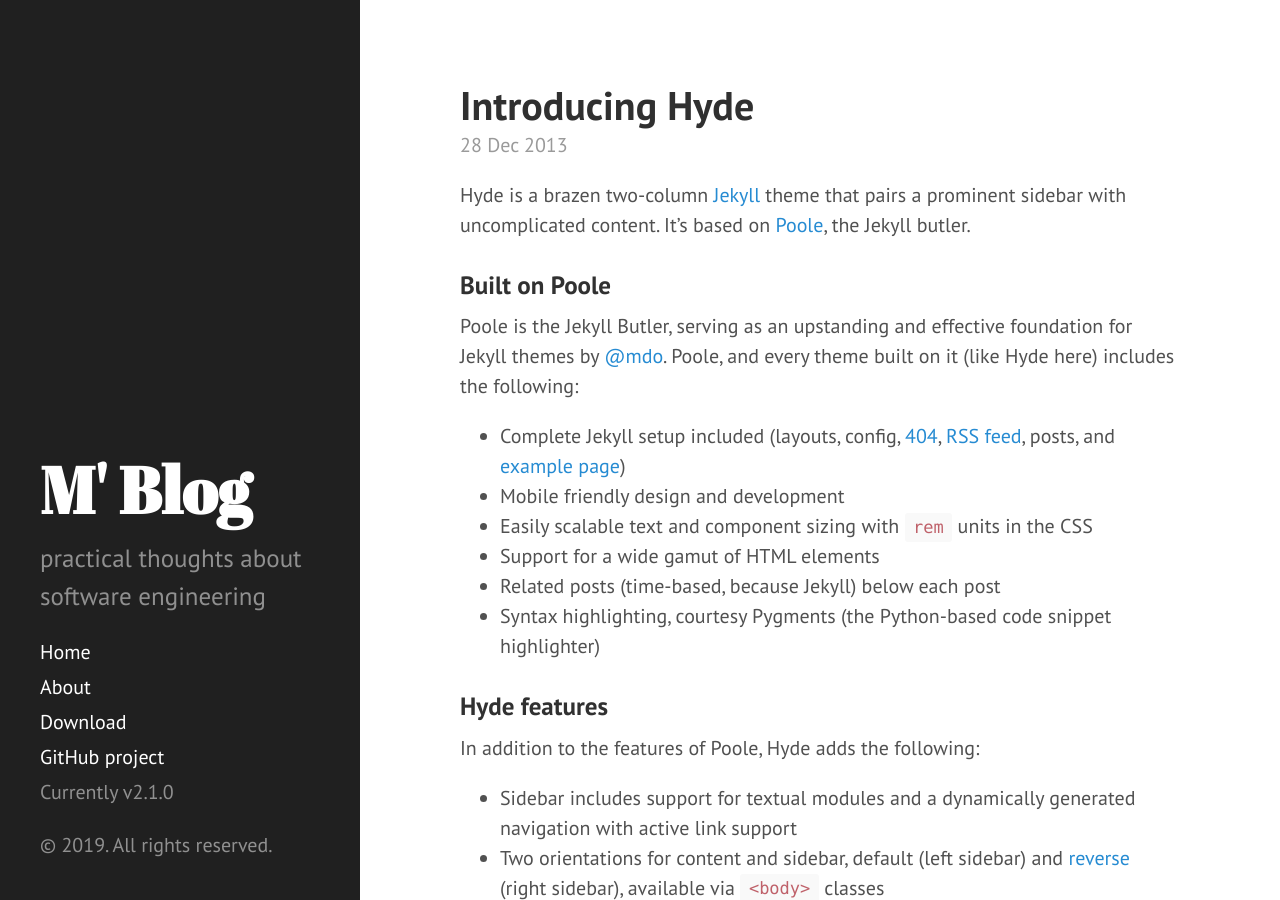
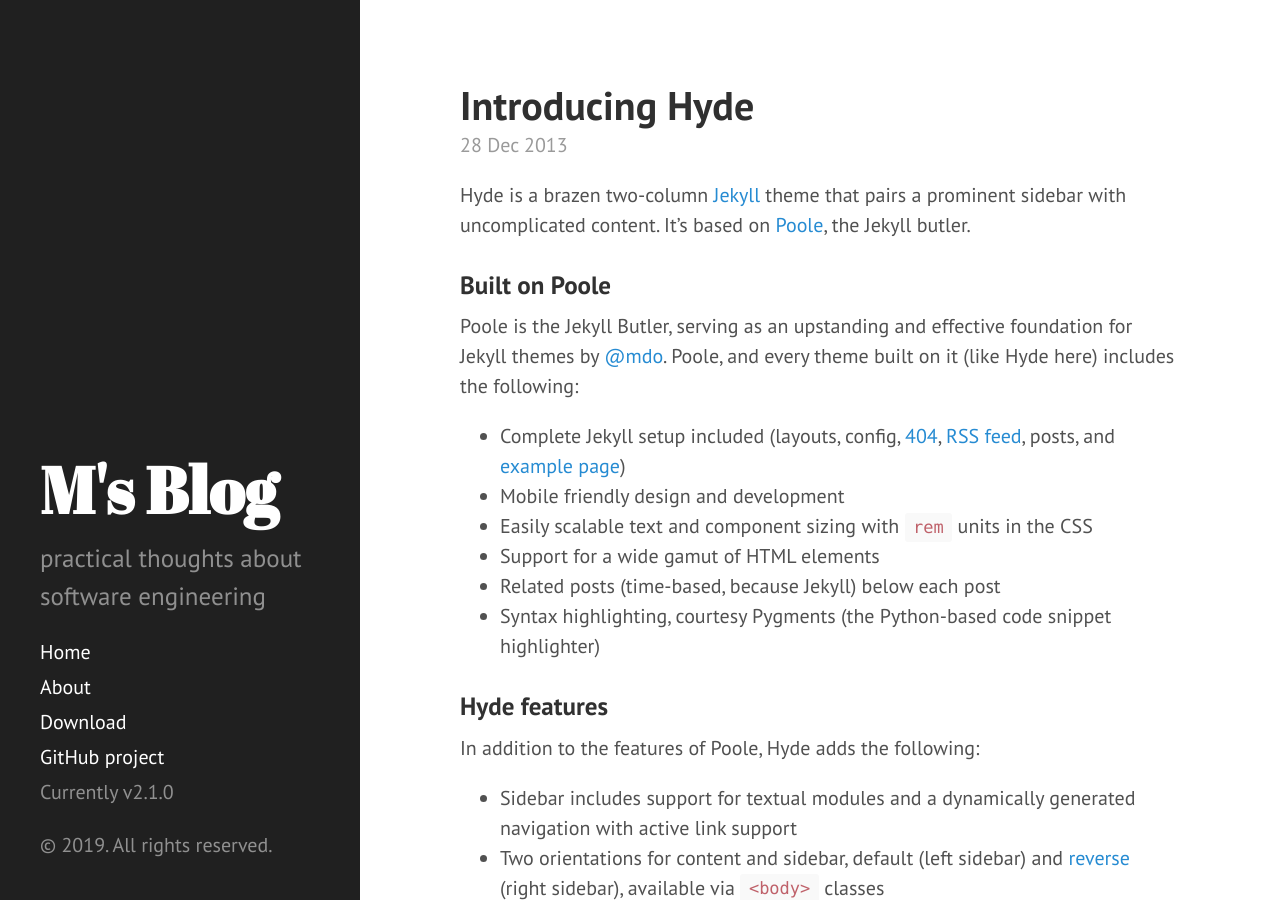
Before and after one commit to ludovicianul/ludovicianul.github.io, a Jekyll site: the page built from index.html, in a window 1280 px wide and 900 px high. Built offline with Jekyll 4.4.1, drawn with Linux system fonts in a browser that asks for light colours; Markdown is read by kramdown in place of the engine named in the settings; the list of posts is cut into pages by our own code.

```diff
--- a/_config.yml
+++ b/_config.yml
@@ -6,7 +6,7 @@ highlighter:      pygments
 permalink:        pretty
 
 # Setup
-title:            M&#39; Blog
+title:            M&#39;s Blog
 tagline:          'We&#39;re all different. This is the only thing we have in common.'
 description:      'practical thoughts about software engineering'
 url:              http://ludovicianul.github.io
```
